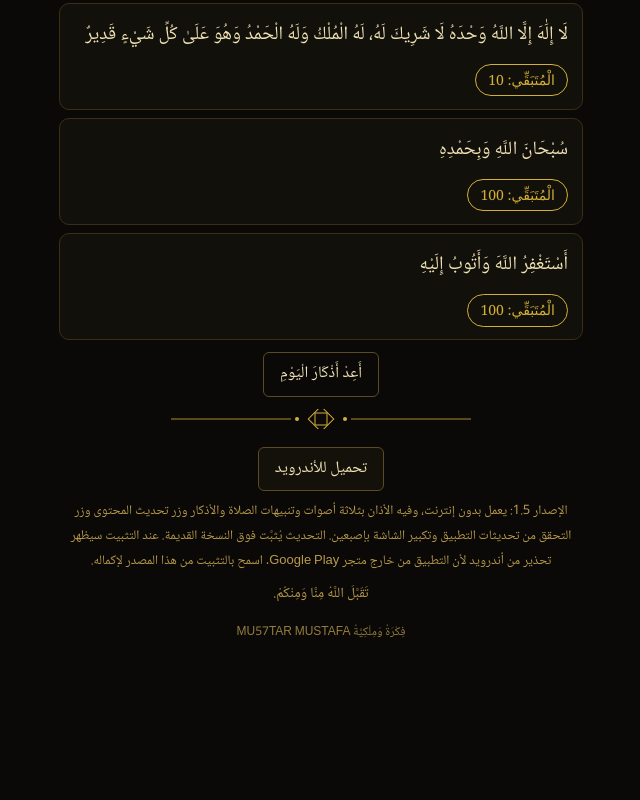
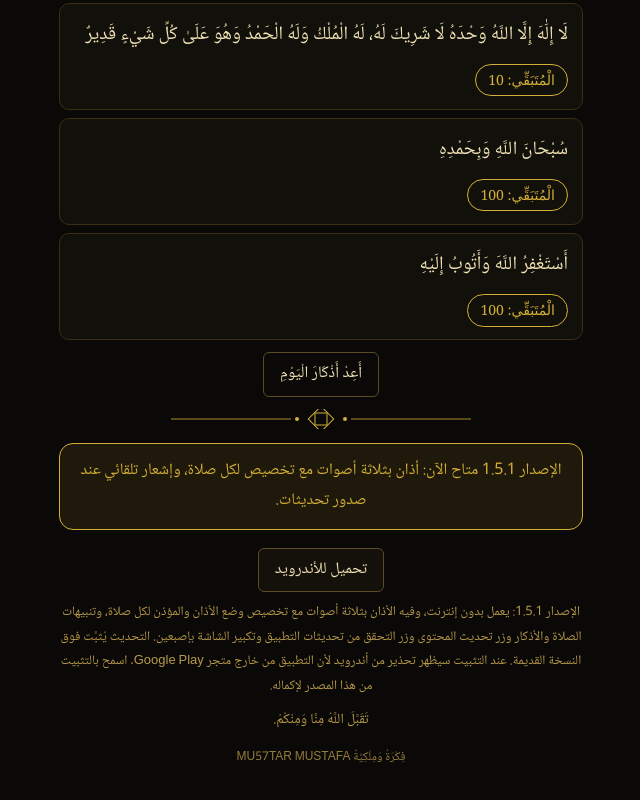
Before and after one commit to islami-tawba/islami-tawba, a plain HTML site: page index.html in a window 1280 px wide. Shown: the part 4829-5629 px from the top of the page, without its empty margins (319-959 px from the left). Before the commit the page ends 5526 px from the top, so only its background shows below. Drawn offline with Linux system fonts and the light colour scheme.

Commit message:
Point site to 1.5.1

```diff
--- a/index.html
+++ b/index.html
@@ -373,9 +373,10 @@ body.light .mode-btn{background:#fdf8e7dd;border-color:#c0a968;color:var(--g)}
   </div>
   <ul class="qlist" id="aqList"></ul>
   </div>
+  <div style="max-width:640px;margin:14px auto 0;padding:12px 16px;border:1.5px solid var(--g,#c9a227);border-radius:14px;background:rgba(201,162,39,.1);text-align:center;color:var(--g,#c9a227);font-size:16px;line-height:1.9">الإصدار 1.5.1 متاح الآن: أذان بثلاثة أصوات مع تخصيص لكل صلاة، وإشعار تلقائي عند صدور تحديثات.</div>
   <div class="dl-app" id="dlApp" style="text-align:center;margin:18px 0 6px">
-  <a class="btn" href="https://islami-tawba.github.io/3-islami-tawba-1.5.apk" download data-goatcounter-click="android-download" data-goatcounter-title="تحميل للأندرويد" style="display:inline-flex;align-items:center;justify-content:center;text-decoration:none;color:var(--g2)">تحميل للأندرويد</a>
-  <p class="pt-note">الإصدار 1.5: يعمل بدون إنترنت، وفيه الأذان بثلاثة أصوات وتنبيهات الصلاة والأذكار وزر تحديث المحتوى وزر التحقق من تحديثات التطبيق وتكبير الشاشة بإصبعين. التحديث يُثبَّت فوق النسخة القديمة. عند التثبيت سيظهر تحذير من أندرويد لأن التطبيق من خارج متجر Google Play. اسمح بالتثبيت من هذا المصدر لإكماله.</p>
+  <a class="btn" href="https://islami-tawba.github.io/4-islami-tawba-1.5.1.apk" download data-goatcounter-click="android-download" data-goatcounter-title="تحميل للأندرويد" style="display:inline-flex;align-items:center;justify-content:center;text-decoration:none;color:var(--g2)">تحميل للأندرويد</a>
+  <p class="pt-note">الإصدار 1.5.1: يعمل بدون إنترنت، وفيه الأذان بثلاثة أصوات مع تخصيص وضع الأذان والمؤذن لكل صلاة، وتنبيهات الصلاة والأذكار وزر تحديث المحتوى وزر التحقق من تحديثات التطبيق وتكبير الشاشة بإصبعين. التحديث يُثبَّت فوق النسخة القديمة. عند التثبيت سيظهر تحذير من أندرويد لأن التطبيق من خارج متجر Google Play. اسمح بالتثبيت من هذا المصدر لإكماله.</p>
   </div>
   <p class="foot">تَقَبَّلَ اللَّهُ مِنَّا وَمِنْكُمْ.</p>
   <p class="foot" style="font-size:12px;opacity:.8">فِكْرَةُ وَمِلْكِيَّةُ <bdi dir="ltr" style="unicode-bidi:isolate">MU57TAR MUSTAFA</bdi></p>
```
